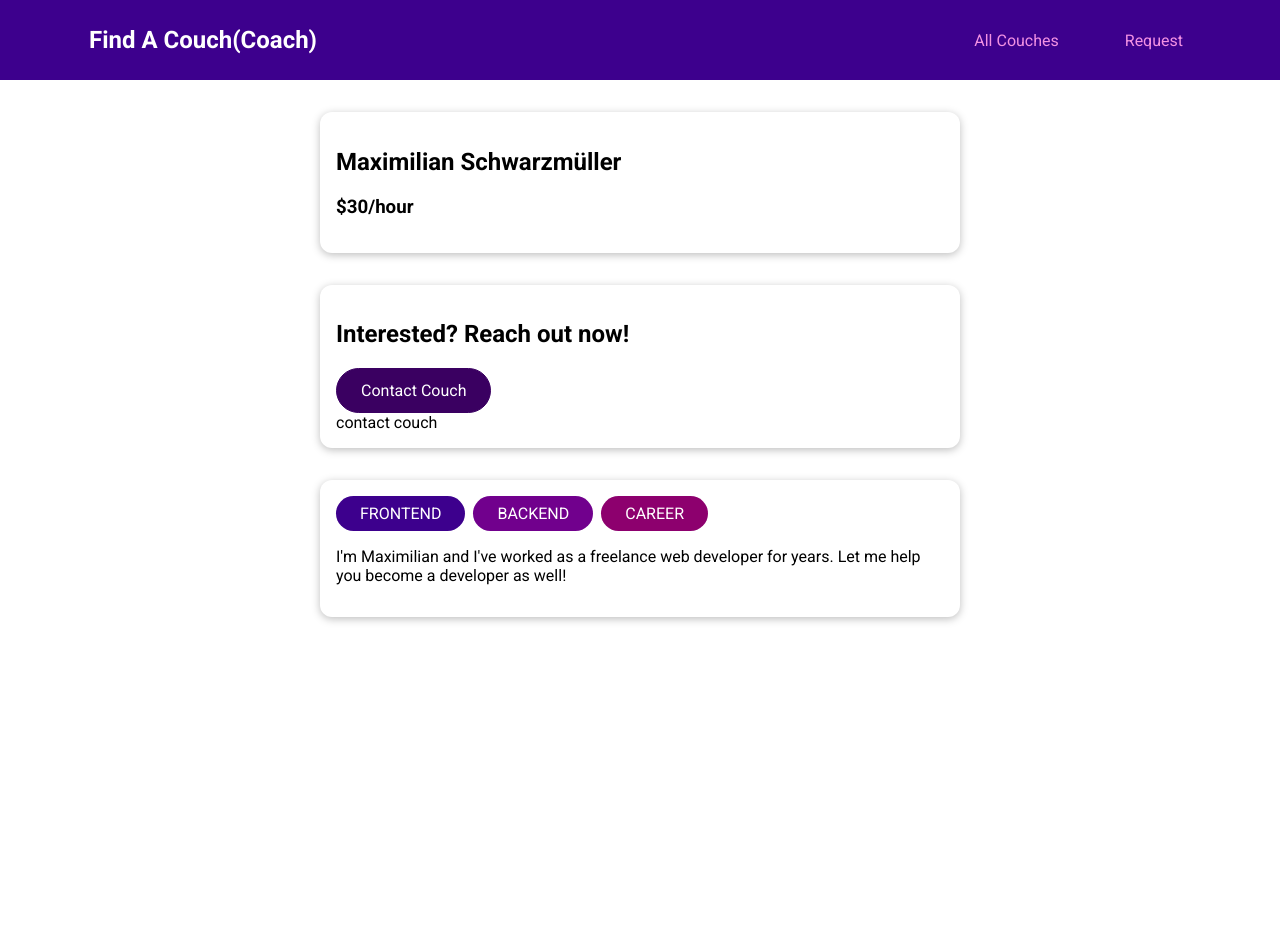
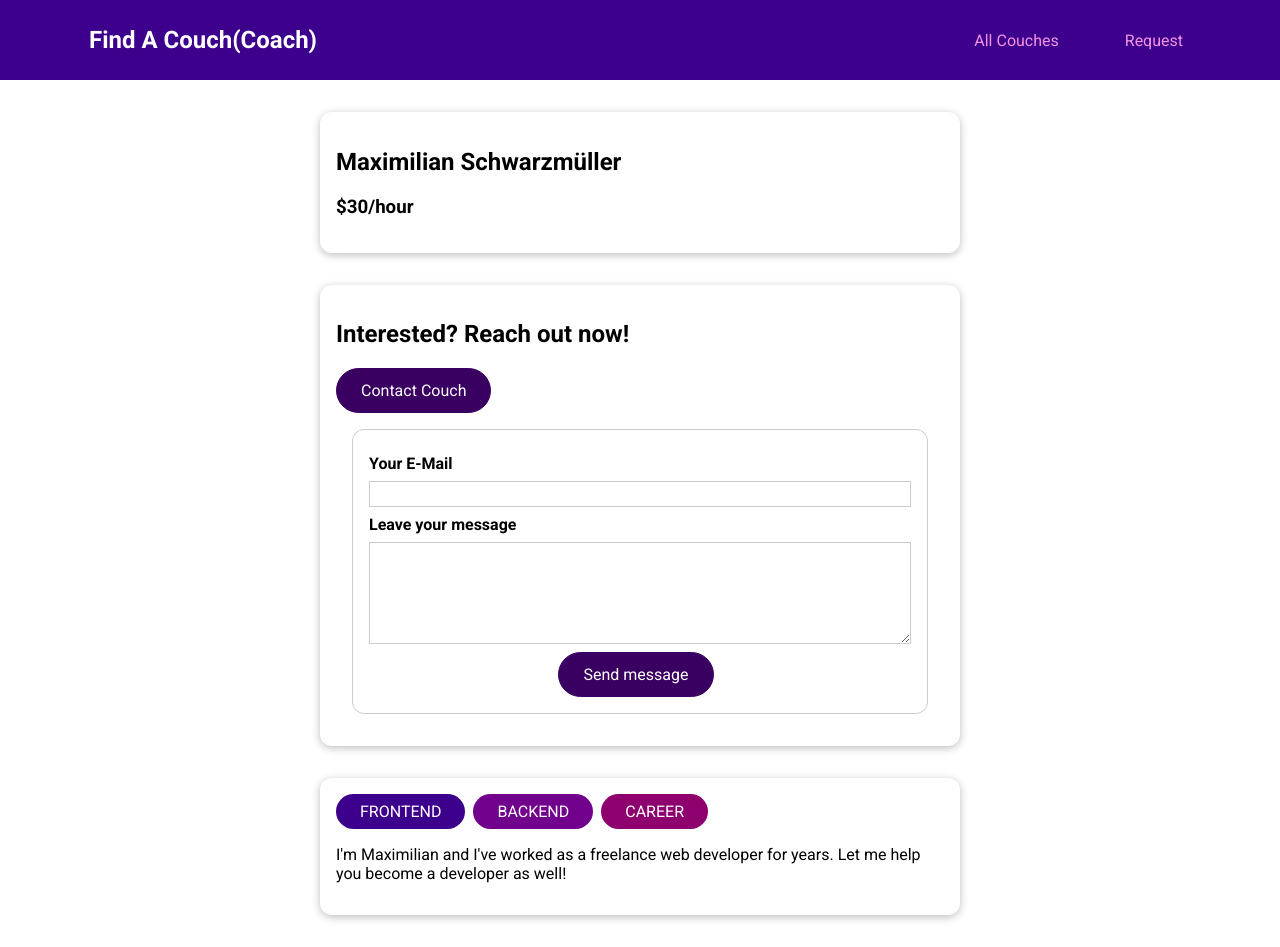
Before and after one commit to Mirthay/Find-a-Couch, a Vue app: page /couches/c1/contact in a window 1280 px wide. Before the commit the page ends 800 px from the top, so only its background shows below. Built offline with nearby package versions, Linux system fonts and the light colour scheme.

Commit message:
contactCouch component created

```diff
--- a/src/pages/Request/ContactCouch.vue
+++ b/src/pages/Request/ContactCouch.vue
@@ -1,3 +1,99 @@
 <template>
-  <div>contact couch</div>
+  <form @submit.prevent="submitForm">
+    <div class="form-control">
+      <label for="email" id="email">Your E-Mail</label>
+      <input v-model.trim="email" type="email" name="email" id="email" />
+    </div>
+    <div class="form-control">
+      <label for="message">Leave your message</label>
+      <textarea
+        v-model.trim="message"
+        name="message"
+        id="message"
+        rows="5"
+      ></textarea>
+    </div>
+    <p class="errors" v-if="!formIsValid">
+      Please enter email and some message
+    </p>
+    <div class="actions">
+      <base-button>Send message </base-button>
+    </div>
+  </form>
 </template>
+
+<script>
+export default {
+  props: ['id'],
+  data() {
+    return {
+      email: '',
+      message: '',
+      formIsValid: true
+    };
+  },
+  methods: {
+    submitForm() {
+      this.formIsValid = true;
+      if (
+        this.email === '' ||
+        !this.email.includes('@') ||
+        this.message === ''
+      ) {
+        this.formIsValid = false;
+        return;
+      }
+      this.$store.dispatch('requests/contactCouch', {
+        couchId: this.id,
+        email: this.email,
+        message: this.message
+      });
+      this.$router.replace('/couches');
+    }
+  }
+};
+</script>
+
+<style scoped>
+form {
+  margin: 1rem;
+  border: 1px solid #ccc;
+  border-radius: 12px;
+  padding: 1rem;
+}
+
+.form-control {
+  margin: 0.5rem 0;
+}
+
+label {
+  font-weight: bold;
+  margin-bottom: 0.5rem;
+  display: block;
+}
+
+input,
+textarea {
+  display: block;
+  width: 100%;
+  font: inherit;
+  border: 1px solid #ccc;
+  padding: 0.15rem;
+}
+
+input:focus,
+textarea:focus {
+  border-color: #3d008d;
+  background-color: #faf6ff;
+  outline: none;
+}
+
+.errors {
+  font-weight: bold;
+  color: red;
+}
+
+.actions {
+  text-align: center;
+}
+</style>
```
